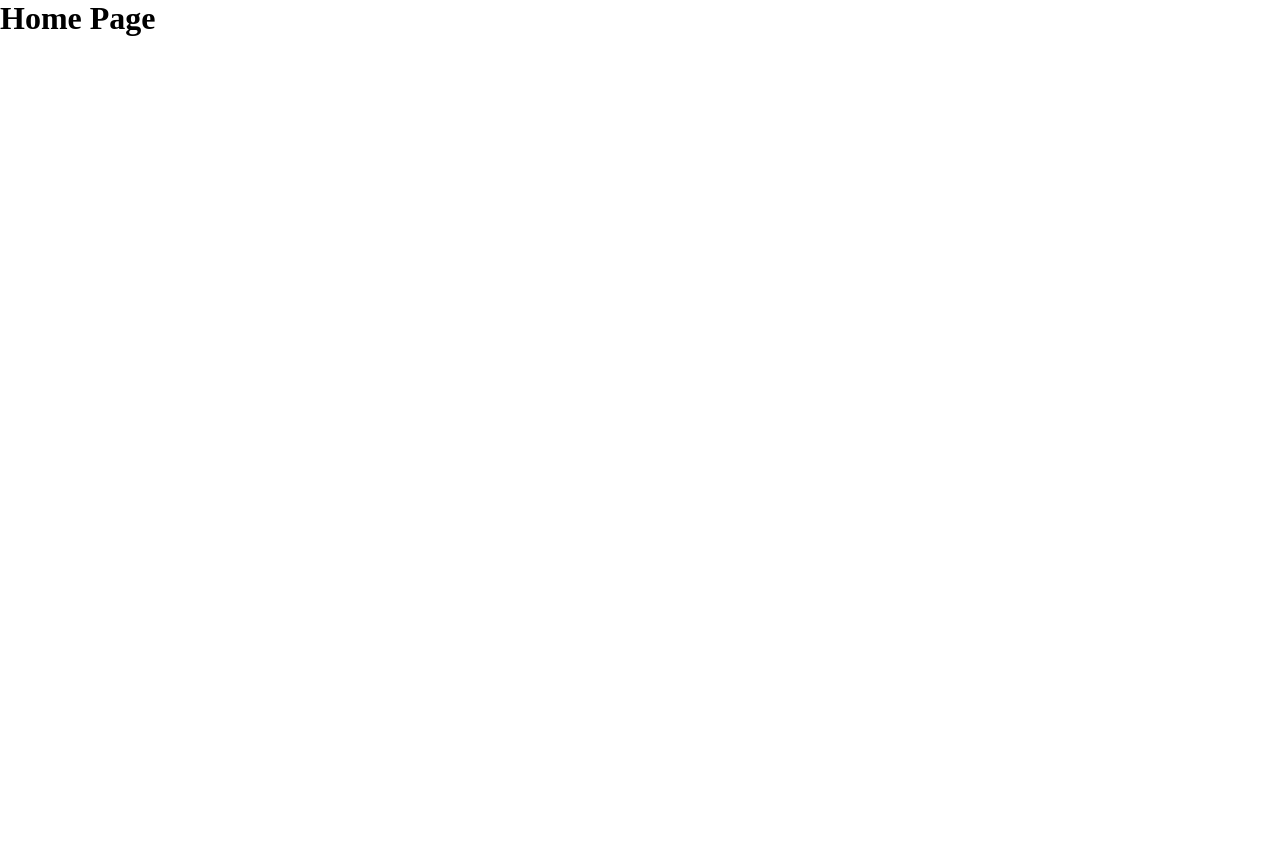
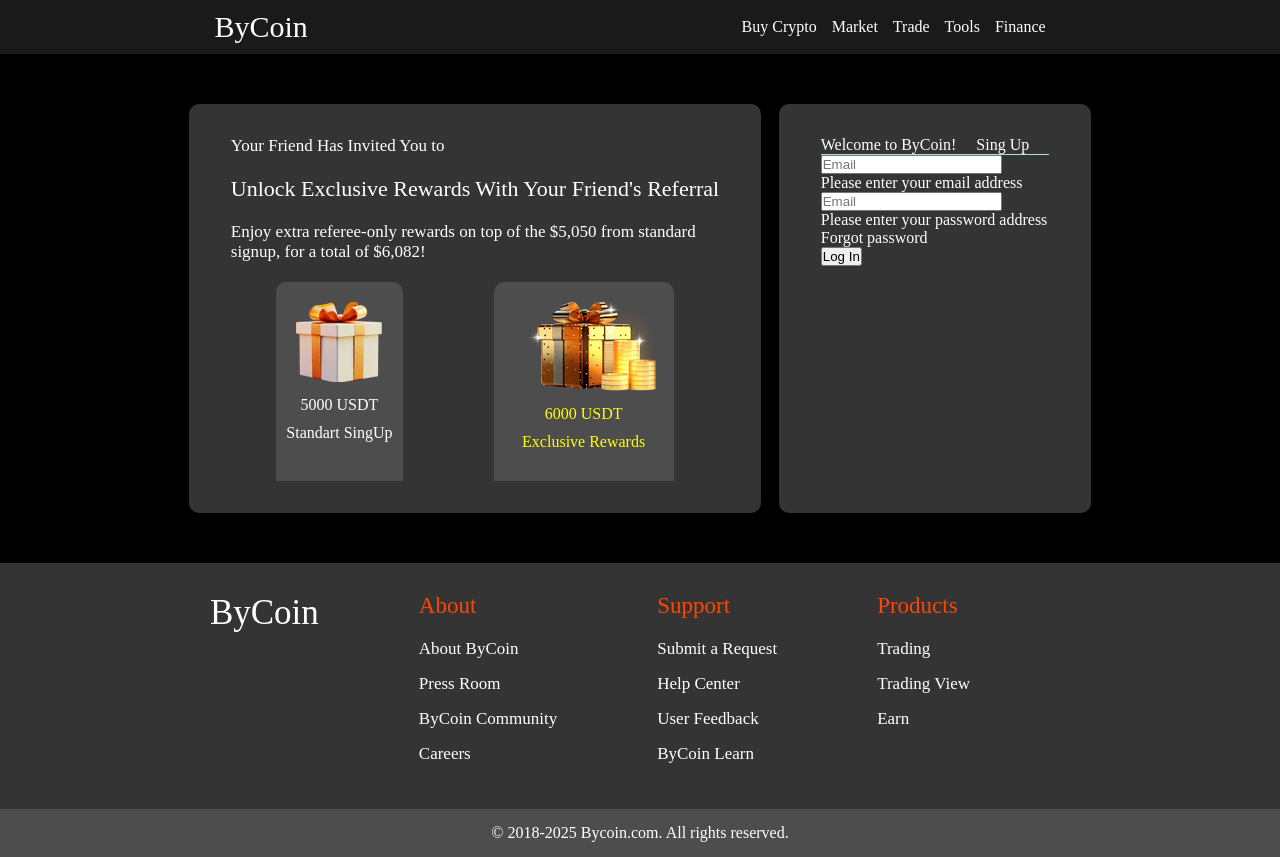
Before and after one commit to artemlakatun/bycoin, a Next.js app: page / in a window 1280 px wide. Before the commit the page ends 800 px from the top, so only its background shows below. Built offline with nearby package versions, Linux system fonts and the light colour scheme.

Commit message:
add: header, footer, greeting components feat: header nav menu, footer info, greet banner and form.

```diff
--- a/app/components/footer/Footer.js
+++ b/app/components/footer/Footer.js
@@ -0,0 +1,47 @@
+import './footer.css';
+
+const Footer = () => {
+    return (
+        <footer className="footer">
+            <div className="footer__info">
+                <div className="footer__socials footer__columns">
+                    <div className="footer__logo">ByCoin</div>
+                    <div className="footer__socials__img">
+
+                    </div>
+                </div>
+                <div className="footer__about footer__colums footer__columns">
+                    <p>About</p>
+                    <div className='footer__aboute_info footer__links'>
+                        <a href='#'>About ByCoin</a>
+                        <a href='#'>Press Room</a>
+                        <a href='#'>ByCoin Community</a>
+                        <a href='#'>Careers</a>
+                    </div>
+                </div>
+                <div className="footer__support footer__columns">
+                    <p>Support</p>
+                    <div className='footer__support_info footer__links'>
+                        <a href='#'>Submit a Request</a>
+                        <a href='#'>Help Center</a>
+                        <a href='#'>User Feedback</a>
+                        <a href='#'>ByCoin Learn</a>
+                    </div>
+                </div>
+                <div className="footer__products footer__columns">
+                    <p>Products</p>
+                    <div className='footer__products_info footer__links'>
+                        <a href='#'>Trading</a>
+                        <a href='#'>Trading View</a>
+                        <a href='#'>Earn</a>
+                    </div>
+                </div>
+            </div>
+            <div className="footer__rights">
+                <p>© 2018-2025 Bycoin.com. All rights reserved.</p>
+            </div>
+        </footer>
+    )
+}
+
+export default Footer;
--- /dev/null
+++ b/app/components/footer/footer.css
@@ -0,0 +1,42 @@
+.footer {
+    background: #343434;
+    color: white;
+}
+
+.footer__info {
+    width: 100%;
+    display: flex;
+    justify-content: center;
+    padding: 30px 20px;
+}
+
+.footer__columns {
+    margin-right: 100px;
+}
+
+.footer__logo {
+    font-size: 35px;
+}
+
+.footer__links {
+    display: flex;
+    flex-direction: column;
+}
+
+.footer__columns p {
+    color: #FF4500;
+    font-size: 23px;
+    margin-bottom: 20px;
+}
+
+.footer__links a {
+    font-size: 17px;
+    margin-bottom: 15px;
+    color: white;
+}
+
+.footer__rights {
+    text-align: center;
+    background: #4D4D4D;
+    padding: 15px 0;
+}
--- /dev/null
+++ b/app/components/greeting/Greeting.js
@@ -0,0 +1,72 @@
+import './greeting.css';
+
+const Greeting = () => {
+    return (
+        <div className='greeting__container'>
+            <div className='index__wrapper'>
+                <div className='index__banner'>
+                    <span className='index__banner__span'>Your Friend Has Invited You to</span>
+                    <span className='index__banner__span super__span'>Unlock Exclusive Rewards With Your Friend's Referral</span>
+                    <span className='index__banner__span'>Enjoy extra referee-only rewards on top of the $5,050 from standard <br/>
+                        signup, for a total of $6,082!</span>
+                    <div className='index__banner__image__wrapper'>
+                        <div className='index__banner__singUp singUp'>
+                            <div className='singUp__container'>
+                                <div className='singUp__container__img'>
+                                    <img src='/present.png' alt='present'/>
+                                </div>
+                                <div className='singUp__container__text'>5000 USDT</div>
+                            </div>
+                            <div className="singUp__container_bottom">
+                                Standart SingUp
+                            </div>
+                        </div>
+                        <div className='index__banner_singUp_Exclusive singUp'>
+                            <div className='singUp__container'>
+                                <div className='singUp__container__img'>
+                                    <img src='/gold_present.png' alt='present'/>
+                                </div>
+                                <div className='singUp__container__text singUp__exclusive'>6000 USDT</div>
+                            </div>
+                            <div className='singUp__container_bottom singUp__exclusive'>
+                                Exclusive Rewards
+                            </div>
+                        </div>
+                    </div>
+                </div>
+                <div className='index__registrationAndLogin'>
+                    <div className='greetAndChange'>
+                        <div className='greet__text greet__rows'>
+                            <span>Welcome to ByCoin!</span>
+                        </div>
+                        <div className='changer greet__rows'>
+                            <span>Sing Up</span>
+                        </div>
+                    </div>
+                    <div className='form__container'>
+                        <form>
+                            <div className='form__login'>
+                                <input className='form__login__input' type='text' placeholder='Email'/>
+                                <div className='form__login__text'>
+                                    Please enter your email address
+                                </div>
+                            </div>
+                            <div className='form__password'>
+                                <input className='form__password__input' type='text' placeholder='Email'/>
+                                <div className='form__password__text'>
+                                    Please enter your password address
+                                </div>
+                            </div>
+                            <div className='form__forgot__password'>
+                                <span>Forgot password</span>
+                            </div>
+                            <button className='form__button'>Log In</button>
+                        </form>
+                    </div>
+                </div>
+            </div>
+        </div>
+    )
+}
+
+export default Greeting;
--- /dev/null
+++ b/app/components/greeting/greeting.css
@@ -0,0 +1,68 @@
+.greeting__container {
+    width: 100%;
+    color: white;
+}
+
+.index__wrapper {
+    width: 75%;
+    display: flex;
+    justify-content: space-around;
+    margin: 0 auto;
+    padding: 50px 20px;
+}
+
+.index__banner {
+    display: flex;
+    flex-direction: column;
+    padding: 32px 42px;
+    border-radius: 10px;
+    background: #343434;
+}
+
+.index__banner__span {
+    font-size: 17px;
+    margin-bottom: 20px;
+}
+
+.super__span {
+    font-size: 22px;
+}
+
+.index__banner__image__wrapper {
+    display: flex;
+    justify-content: space-around;
+}
+
+.singUp {
+    padding: 20px 10px;
+    text-align: center;
+    background: #4D4D4D;
+    border-radius: 10px 10px 0 0;
+}
+
+.singUp__exclusive {
+    color: yellow;
+}
+
+.singUp__container__text {
+    margin: 10px 0;
+}
+
+.singUp__container_bottom {
+    margin: 10px 0;
+}
+
+.index__registrationAndLogin {
+    padding: 32px 42px;
+    background: #343434;
+    border-radius: 10px;
+}
+
+.greetAndChange {
+    display: flex;
+    border-bottom: 1px solid powderblue;
+}
+
+.greet__rows {
+    margin-right: 20px;
+}
--- a/app/components/header/Header.js
+++ b/app/components/header/Header.js
@@ -2,6 +2,17 @@
 
 const Header = () => {
     return (
-        <div className='header'></div>
+        <header className='header'>
+            <div className='header__logo'>ByCoin</div>
+            <div className='navigate__menu'>
+                <div className='menu__element'>Buy Crypto</div>
+                <div className='menu__element'>Market</div>
+                <div className='menu__element'>Trade</div>
+                <div className='menu__element'>Tools</div>
+                <div className='menu__element'>Finance</div>
+            </div>
+        </header>
     )
 }
+
+export default Header;
--- a/app/components/header/header.css
+++ b/app/components/header/header.css
@@ -0,0 +1,23 @@
+.header {
+    width: 100%;
+    display: flex;
+    justify-content: space-around;
+    color: white;
+    background: #1A1A1A;
+}
+
+.header__logo {
+    padding: 10px;
+    font-size: 30px;
+}
+
+.navigate__menu {
+    display: flex;
+    padding: 15px;
+}
+
+.menu__element {
+    display: flex;
+    align-items: center;
+    margin-right: 15px;
+}
--- a/app/layout.js
+++ b/app/layout.js
@@ -1,4 +1,7 @@
 import { Geist, Geist_Mono } from "next/font/google";
+import Header from "./components/header/Header";
+import Footer from "./components/footer/Footer";
+
 import "./style/globals.css";
 
 export const metadata = {
@@ -10,7 +13,9 @@
   return (
     <html lang="en">
       <body>
-        {children}
+      <Header/>
+      <main>{children}</main>
+      <Footer/>
       </body>
     </html>
   );
--- a/app/page.js
+++ b/app/page.js
@@ -1,7 +1,7 @@
-import LoginPage from "@/pages/login_page/page";
+import GreetingPage from "@/pages/greeting_page/page";
 
 export default function Home() {
   return (
-    <LoginPage/>
-  );
+    <GreetingPage/>
+  )
 }
--- a/app/style/globals.css
+++ b/app/style/globals.css
@@ -2,6 +2,7 @@
 body {
   max-width: 100vw;
   overflow-x: hidden;
+  background: #000;
 }
 
 * {
--- /dev/null
+++ b/pages/greeting_page/page.js
@@ -0,0 +1,7 @@
+import Greeting from "@/app/components/greeting/Greeting";
+
+export default function GreetingPage() {
+    return (
+        <Greeting/>
+    )
+}
```
Also changed, not shown: app/components/login/Login.js (added, +11 -0 lines), app/components/login/login.css (added), public/gold_present.png (added), public/present.png (added).
